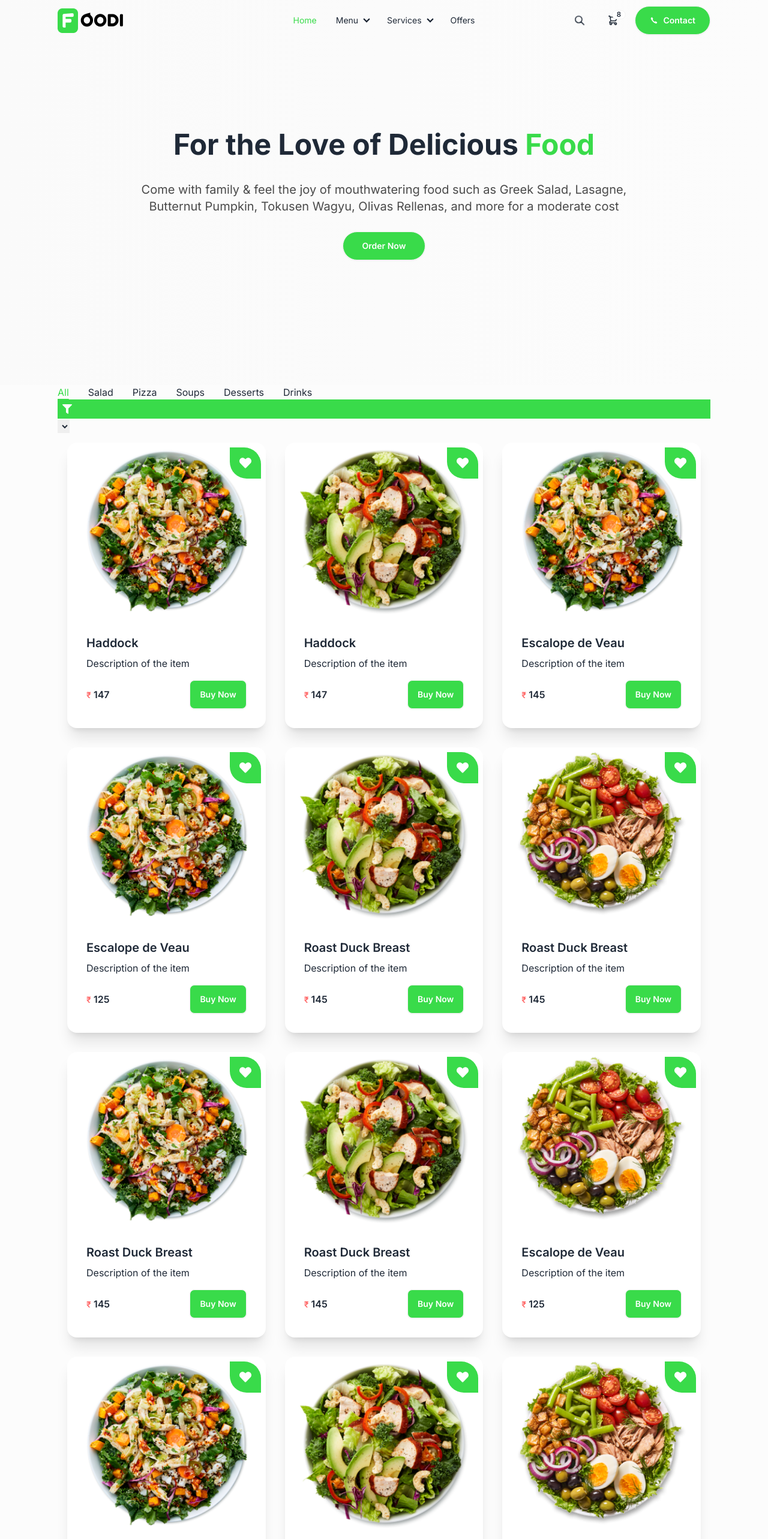
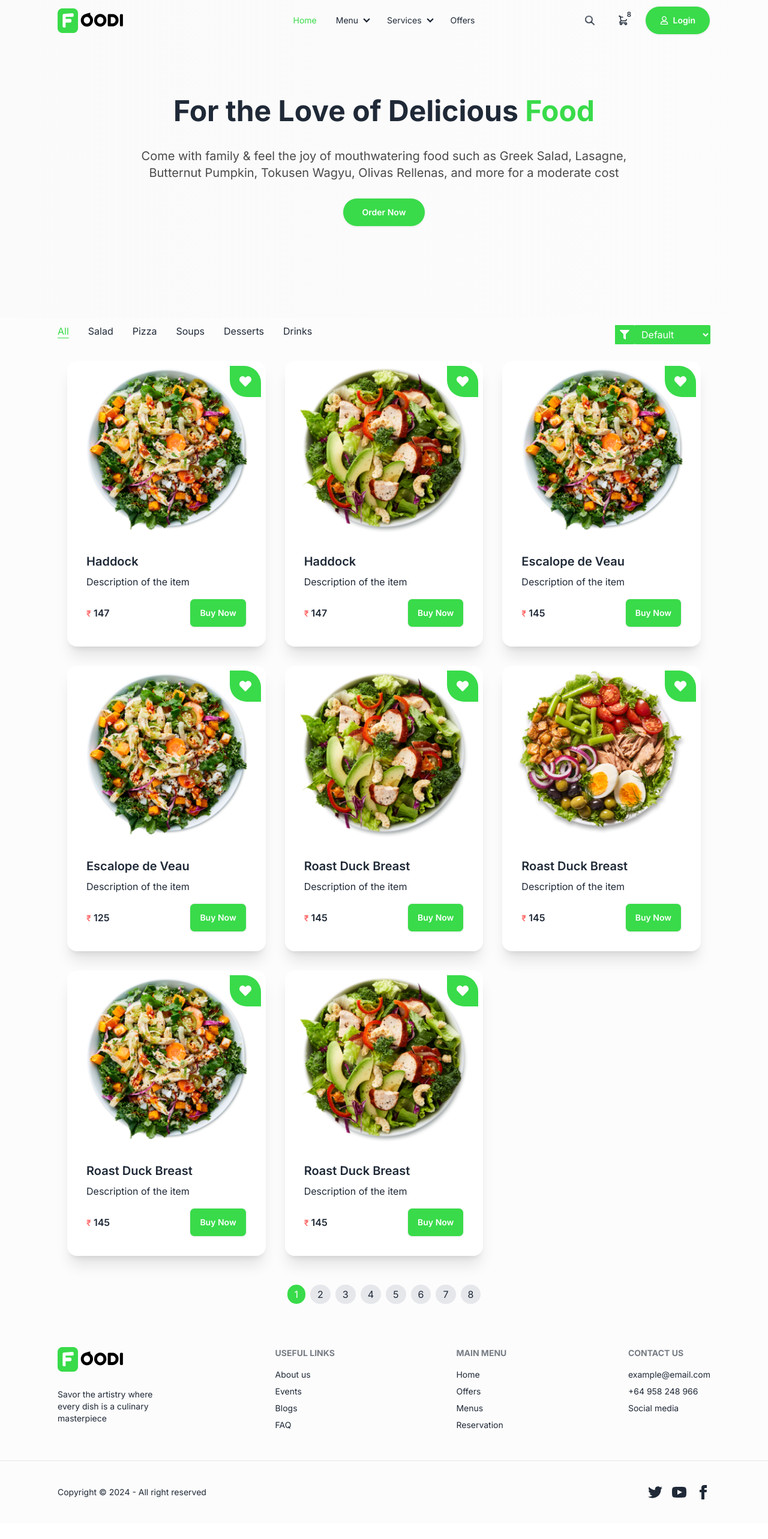
Before and after one commit to thanushrajmm/Foodi, a React (Vite) app in the folder foodi-client/: page /menu in a window 1280 px wide. Shown: the top 2566 px of the page at 60% size. After the commit the page ends 2540 px from the top, so only its background shows below. Built offline with nearby package versions, Linux system fonts and the light colour scheme.

Commit message:
Modal included

```diff
--- a/foodi-client/package.json
+++ b/foodi-client/package.json
@@ -14,6 +14,7 @@
     "match-sorter": "^6.3.4",
     "react": "^18.3.1",
     "react-dom": "^18.3.1",
+    "react-hook-form": "^7.53.0",
     "react-icons": "^5.3.0",
     "react-router-dom": "^6.26.1",
     "react-slick": "^0.30.2",
--- /dev/null
+++ b/foodi-client/src/components/Modal.jsx
@@ -0,0 +1,63 @@
+import React from 'react'
+import { Link } from 'react-router-dom'
+import { FaGoogle } from "react-icons/fa";
+import { FaFacebookF } from "react-icons/fa";
+import { FaGithub } from "react-icons/fa";
+import { useForm } from "react-hook-form";
+
+const Modal = () => {
+    const {
+        register,
+        handleSubmit,
+        formState: { errors },
+      } = useForm()
+      const onSubmit = (data) => console.log(data)
+    return (
+        <dialog id="my_modal_3" className="modal modal-middle sm:modal-middle">
+            <div className="modal-box m-0 flex flex-col justify-center">
+                <form onSubmit={handleSubmit(onSubmit)} className="card-body" method='dialog'>
+                    <h3 className='font-bold text-lg'>Please Login!</h3>
+                    {/* email */}
+                    <div className="form-control">
+                        <label className="label">
+                            <span className="label-text">Email</span>
+                        </label>
+                        <input type="email" placeholder="email" className="input input-bordered" required {...register("email")}/>
+                    </div>
+                    {/* password */}
+                    <div className="form-control">
+                        <label className="label">
+                            <span className="label-text">Password</span>
+                        </label>
+                        <input type="password" placeholder="password" className="input input-bordered" required {...register("password")}/>
+                        <label className="label mt-1">
+                            <a href="#" className="label-text-alt link link-hover">Forgot password?</a>
+                        </label>
+                    </div>
+
+                    {/* error */}
+
+                    {/* login btn */}
+                    <div className="form-control mt-6">
+                        <input type="submit" value="Login" className="btn bg-green text-white" />
+                    </div>
+                    <p className='text-center my-2'>Do not have an account? <Link to="/signup" className='underline text-red ml-1'>Signup Now</Link></p>
+                </form>
+
+                <div className='text-center space-x-3 mb-5'>
+                    <button className="btn btn-circle btn-outline hover:bg-green hover:text-white">
+                    <FaGoogle />
+                    </button>
+                    <button className="btn btn-circle btn-outline hover:bg-green hover:text-white">
+                    <FaFacebookF />
+                    </button>
+                    <button className="btn btn-circle btn-outline hover:bg-green hover:text-white">
+                    <FaGithub />
+                    </button>
+                </div>
+            </div>
+        </dialog>
+    )
+}
+
+export default Modal
--- a/foodi-client/src/components/Navbar.jsx
+++ b/foodi-client/src/components/Navbar.jsx
@@ -1,25 +1,26 @@
 import React, { useEffect, useState } from 'react';
 import logo from '/logo.png';
-import { IoIosCall } from "react-icons/io";
+import { FaRegUser } from "react-icons/fa";
+import Modal from './Modal';
 
 const Navbar = () => {
     const [isSticky, setSticky] = useState(false);
 
     //handle scroll functions
-    useEffect( () => {
+    useEffect(() => {
         const handleScroll = () => {
             const offset = window.scrollY;
-            if(offset > 0){
+            if (offset > 0) {
                 setSticky(true)
-            } else{
+            } else {
                 setSticky(false)
             }
         };
 
-        window.addEventListener("scroll",handleScroll);
+        window.addEventListener("scroll", handleScroll);
 
         return () => {
-            window.addEventListener("scroll",handleScroll);
+            window.addEventListener("scroll", handleScroll);
         }
     }, [])
 
@@ -134,7 +135,10 @@ const Navbar = () => {
                         </div>
                     </div>
                     {/*button*/}
-                    <a className="btn bg-green rounded-full px-6 text-white flex items-center gap-2"><IoIosCall /> Contact </a>
+                    <button className="btn bg-green rounded-full px-6 text-white flex items-center gap-2"
+                        onClick={() => document.getElementById('my_modal_3').showModal()}>
+                        <FaRegUser /> Login </button>
+                        <Modal/>
                 </div>
             </div>
         </header>
--- a/foodi-client/src/pages/shop/Menu.jsx
+++ b/foodi-client/src/pages/shop/Menu.jsx
@@ -1,11 +1,13 @@
-import React, { useEffect, useState } from 'react'
-import Cards from '../../components/Cards';
+import React, { useEffect, useState } from "react";
+import Cards from "../../components/Cards";
 import { FaFilter } from "react-icons/fa";
 const Menu = () => {
   const [menu, setMenu] = useState([]);
   const [filteredItems, setFilteredItems] = useState([]);
   const [selectedCategory, setSelectedCategory] = useState("all");
   const [sortOption, setSortOption] = useState("default");
+  const [currentPage, setCurrentPage] = useState(1);
+  const [itemsPerPage] = useState(8);
 
   // loading data
   useEffect(() => {
@@ -24,23 +26,26 @@ const Menu = () => {
 
   // filtering data based on category
   const filterItems = (category) => {
-    const filtered = category === "all" ? menu : menu.filter((item) => item.category === category);
+    const filtered =
+      category === "all"
+        ? menu
+        : menu.filter((item) => item.category === category);
     setFilteredItems(filtered);
     setSelectedCategory(category);
+    setCurrentPage(1);
   };
 
   // show all data function
   const showAll = () => {
     setFilteredItems(menu);
     setSelectedCategory("all");
+    setCurrentPage(1);
   };
 
   // sorting based on A-Z, Z-A, low-to-high pricing
   const handleSortChange = (option) => {
     setSortOption(option);
-
     let sortedItems = [...filteredItems];
-
     switch (option) {
       case "A-Z":
         sortedItems.sort((a, b) => a.name.localeCompare(b.name));
@@ -57,26 +62,33 @@ const Menu = () => {
       default:
         break;
     }
+    setFilteredItems(sortedItems);
+    setCurrentPage(1);
+  };
 
-    setFilteredItems(sortedItems);
-  };
+  // pagination logic
+  const indexOfLastItem = currentPage * itemsPerPage;
+  const indexOfFirstItem = indexOfLastItem - itemsPerPage;
+  const currentItems = filteredItems.slice(indexOfFirstItem, indexOfLastItem);
+  const paginate = (pageNumber) => setCurrentPage(pageNumber);
 
   return (
     <div>
       {/* menu banner */}
-      <div className='section-container bg-gradient-to-r from-[#FAFAFA] from-0% to-[#FCFCFC] to-100%'>
-        <div className='py-48 flex flex-col justify-center items-center gap-8'>
+      <div className="section-container bg-gradient-to-r from-[#FAFAFA] from-0% to-[#FCFCFC] to-100% py-10">
+        <div className="py-24 flex flex-col justify-center items-center gap-8">
           {/* text */}
-          <div className='text-center space-y-7 py-4'>
-            <h2 className='md:text-5xl text-4xl font-bold md:leading-snug leading-snug'>
+          <div className="text-center space-y-7 py-4">
+            <h2 className="md:text-5xl text-4xl font-bold md:leading-snug leading-snug">
               For the Love of Delicious
-              <span className='text-green'> Food</span>
+              <span className="text-green"> Food</span>
             </h2>
-            <p className='text-xl text-[#4A4A4A] text-xl md:w-4/5 mx-auto'>
-              Come with family & feel the joy of mouthwatering food such as Greek Salad, Lasagne, Butternut
-              Pumpkin, Tokusen Wagyu, Olivas Rellenas, and more for a moderate cost
+            <p className="text-xl text-[#4A4A4A] text-xl md:w-4/5 mx-auto">
+              Come with family & feel the joy of mouthwatering food such as
+              Greek Salad, Lasagne, Butternut Pumpkin, Tokusen Wagyu, Olivas
+              Rellenas, and more for a moderate cost
             </p>
-            <button className='btn bg-green px-8 py-3 font-semibold text-white rounded-full'>
+            <button className="btn bg-green px-8 py-3 font-semibold text-white rounded-full">
               Order Now
             </button>
           </div>
@@ -84,49 +96,94 @@ const Menu = () => {
       </div>
 
       {/* menu shop section */}
-      <div className='section-container'>
+      <div className="section-container">
         {/* filtering and sort */}
-        <div>
+        <div className="flex flex-col md:flex-row flex-wrap md:justify-between items-center space-y-3 mb-3">
           {/* all category btns */}
-          <div className='flex flex-row justify-start md:items-center md:gap-8 gap-4 flex-wrap'>
-            <button onClick={showAll}
-            className={selectedCategory === "all" ? "active" : ""}
-            >All</button>
-            <button onClick={() => filterItems("salad")}className={selectedCategory === "salad" ? "active" : ""}>
-              Salad</button>
-            <button onClick={() => filterItems("pizza")}className={selectedCategory === "pizza" ? "active" : ""}>
-              Pizza</button>
-            <button onClick={() => filterItems("soup")}className={selectedCategory === "soup" ? "active" : ""}>
-              Soups</button>
-            <button onClick={() => filterItems("dessert")}className={selectedCategory === "dessert" ? "active" : ""}>
-              Desserts</button>
-            <button onClick={() => filterItems("drinks")}className={selectedCategory === "drinks" ? "active" : ""}>
-              Drinks</button>
+          <div className="flex flex-row justify-start md:items-center md:gap-8 gap-4 flex-wrap">
+            <button
+              onClick={showAll}
+              className={selectedCategory === "all" ? "active" : ""}
+            >
+              All
+            </button>
+            <button
+              onClick={() => filterItems("salad")}
+              className={selectedCategory === "salad" ? "active" : ""}
+            >
+              Salad
+            </button>
+            <button
+              onClick={() => filterItems("pizza")}
+              className={selectedCategory === "pizza" ? "active" : ""}
+            >
+              Pizza
+            </button>
+            <button
+              onClick={() => filterItems("soup")}
+              className={selectedCategory === "soup" ? "active" : ""}
+            >
+              Soups
+            </button>
+            <button
+              onClick={() => filterItems("dessert")}
+              className={selectedCategory === "dessert" ? "active" : ""}
+            >
+              Desserts
+            </button>
+            <button
+              onClick={() => filterItems("drinks")}
+              className={selectedCategory === "drinks" ? "active" : ""}
+            >
+              Drinks
+            </button>
           </div>
 
           {/* sorting filter */}
-
-          <div>
-            <div className='bg-green p-2'>
-              <FaFilter className='h-4 w-4 text-white'/>
+          <div className="flex justify-end mb-4 rounded-sm">
+            <div className="bg-green p-2">
+              <FaFilter className="h-4 w-4 text-white" />
             </div>
 
-            {/* sorrting options */}
-            <select name="sort" id="sort">
+            {/* sorting options */}
+            <select
+              name="sort"
+              id="sort"
               onChange={(e) => handleSortChange(e.target.value)}
               value={sortOption}
-              className = ""
+              className="bg-green text-white px-2 py-1 rounded-sm"
+            >
+              <option value="default">Default</option>
+              <option value="A-Z">A-Z</option>
+              <option value="Z-A">Z-A</option>
+              <option value="low-to-high">Low to High</option>
+              <option value="high-to-low">High to Low</option>
             </select>
           </div>
         </div>
         {/* product card */}
-        <div className='grid md:grid-cols-3 sm:grid-cols-2 grid-cols-1 grid-1'>
-          {
-            filteredItems.map((item) => (
-              <Cards key={item._id} item={item} />
-            ))
-          }
+        <div className="grid md:grid-cols-3 sm:grid-cols-2 grid-cols-1 grid-1">
+          {currentItems.map((item) => (
+            <Cards key={item._id} item={item} />
+          ))}
         </div>
+      </div>
+
+      {/* Pagination Section */}
+      <div className="flex justify-center my-8">
+        {Array.from({
+          length: Math.ceil(filteredItems.length / itemsPerPage),
+        }).map((_, index) => (
+          <button
+            key={index + 1}
+            onClick={() => paginate(index + 1)}
+            className={`mx-1 px-3 py-1 rounded-full ${
+              currentPage === index + 1 ? "bg-green text-white" : "bg-gray-200"
+            }`}
+          >
+            {index + 1}
+          </button>
+        ))}
       </div>
     </div>
   );
--- a/foodi-client/src/router/Router.jsx
+++ b/foodi-client/src/router/Router.jsx
@@ -2,6 +2,7 @@ import { createBrowserRouter } from "react-router-dom";
 import Main from "../layout/Main";
 import Home from "../pages/home/Home";
 import Menu from "../pages/shop/Menu";
+import Signup from "../components/Signup";
 
 const router = createBrowserRouter([
     {
@@ -15,6 +16,10 @@ const router = createBrowserRouter([
         {
           path: "/menu",
           element: <Menu/>
+        },
+        {
+          path: "/signup",
+          element: <Signup/>
         }
       ]
     },
```
Also changed, not shown: foodi-client/src/components/Signup.jsx (added, +9 -0 lines), 1 other file (tests, documents, lock files or other folders).
